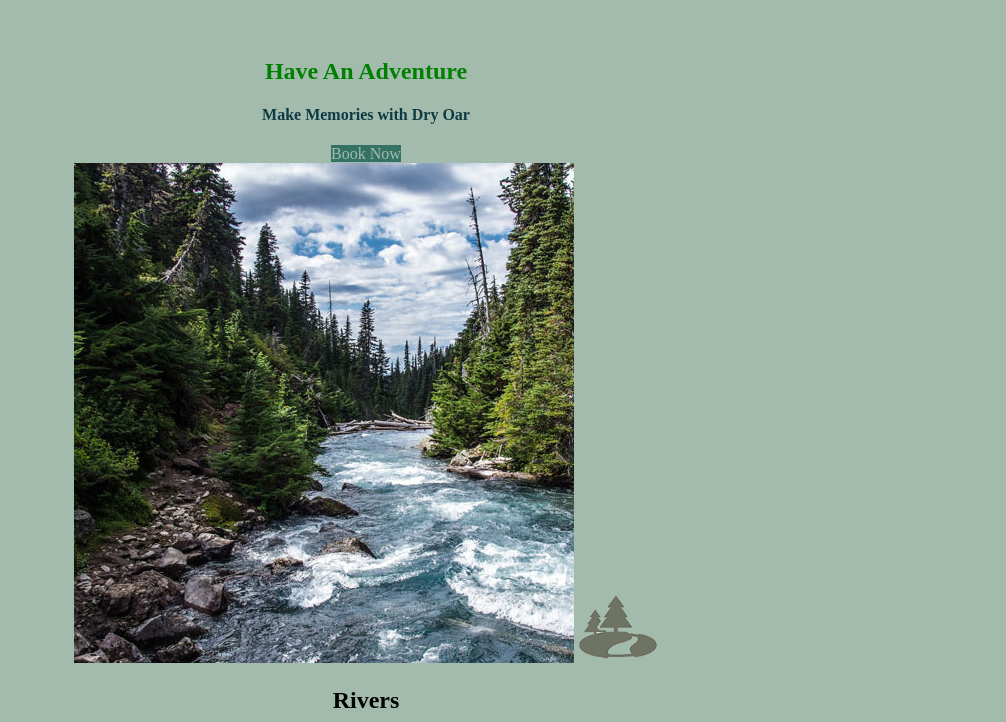
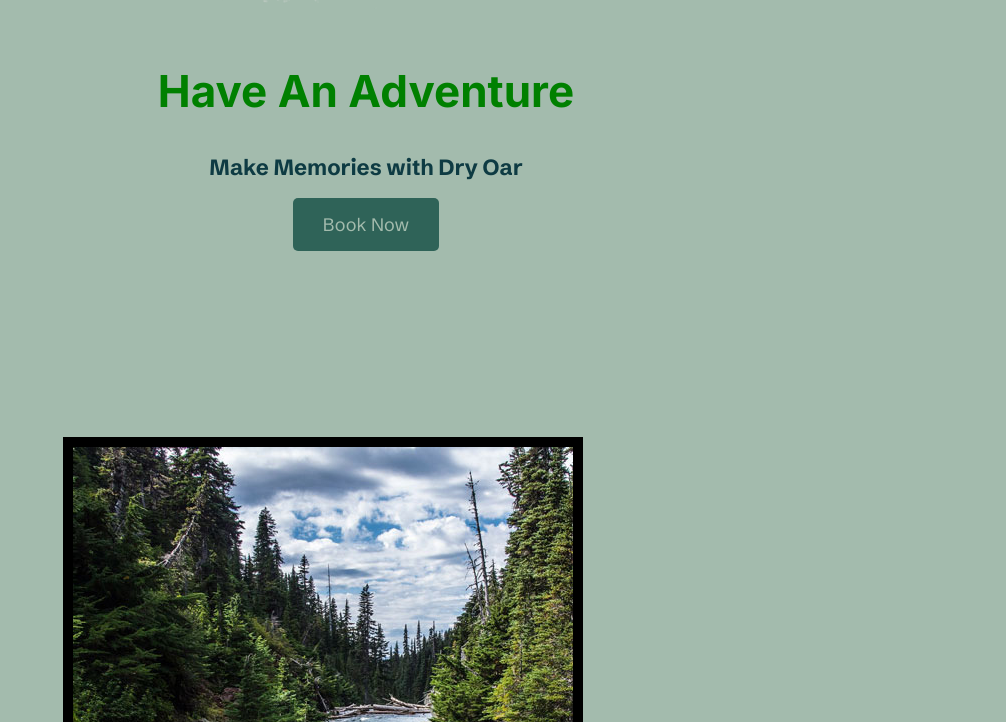
Before and after one commit to NoahWMerrell/wdd130, a plain HTML site: page wwr/index.html in a window 1280 px wide. Shown: the part 918-1640 px from the top of the page, without its empty margins (274-1280 px from the left). Drawn offline with Linux system fonts and the light colour scheme.

Commit message:
Updating formatting for more professional appearance

```diff
--- a/wwr/styles/site-plan-rafting.css
+++ b/wwr/styles/site-plan-rafting.css
@@ -13,7 +13,7 @@ Fonts are separated by a & */
   --accent2-color: white;
 
   /* change the values below to your chosen font(s) */
-  --heading-font: "Inter", sans-serif;
+  --heading-font: "Inter", Arial, sans-serif;
   --paragraph-font: "Schibsted Grotesk", Helvetica, sans-serif;
 
   /* these colors below should be chosen from among your palette colors above */
--- a/wwr/styles/style.css
+++ b/wwr/styles/style.css
@@ -1,24 +1,52 @@
+@import url('https://fonts.googleapis.com/css2?family=Inter:wght@100..900&display=swap');
+@import url('https://fonts.googleapis.com/css2?family=Schibsted+Grotesk:ital,wght@0,400..900;1,400..900&display=swap');
+
 #content {
     max-width: 1600px;
     margin: 0 auto;
 }
 
-nav a,
-#hero-msg h1,
-#hero-msg h4,
-.button-box,
-main section {
+body {
+    background-color: #A3BBAD;
+    font-family: "Schibsted Grotesk", Helvetica, sans-serif;
+    font-size: 22px;
+    margin: 0;
+    padding: 0;
+}
+
+h2 {
+    margin: 0;
+}
+
+#logo_link {
+    padding-top: 5px;
+}
+
+.logo, .icon {
+    width: 80px;
+}
+
+.icon {
+    padding-top: 10px;
+}
+
+nav a, #hero-msg h1, #hero-msg h4, .button-box,  main section {
     text-align: center;
+}
+
+nav a {
+    padding: 35px;
 }
 
 #hero-img {
     width: 100%;
 }
 
-#background,
-.msg,
-.book,
-.join {
+main section img {
+    box-sizing: border-box;
+}
+
+#background, .msg {
     background-color: #357266;
 }
 
@@ -26,59 +54,84 @@ main section {
     height: 725px;
 }
 
-body {
-    background-color: #A3BBAD;
-}
-
-header,
-footer,
-nav a,
-footer a {
+header, footer, footer a {
     background-color: #0E3B43;
     color: gray;
 }
 
 .home-title {
     color: green;
+    font-family: "Inter", Arial, sans-serif;
+    font-size: 2em;
+    margin-top: 10px;
 }
 
-h4,
-.msg h2,
-.msg p {
+.msg {
+    line-height: 1.5em;
+    padding: 35px;
+}
+
+h4, .msg h2, .msg p {
     color: #0E3B43;
 }
 
-.icon,
-.msg p {
+.msg h2 {
+    font-family: "Inter", Arial, sans-serif;
+}
+
+.icon, .msg p {
     color: #A3BBAD;
 }
 
-.icon, .logo {
-    width: 80px;
+.msg p {
+    font-size: .8em;
+    padding-bottom: 15px;
 }
 
-.book,
-.join {
+.rivers-card, .camping-card, .rapids-card {
+    margin: 200px 0;
+}
+
+.mountains {
+    margin: 100px 0;
+}
+
+.book, .join {
+    background-color: #2f6358;
+    color: #A3BBAD;
+    text-decoration: none;
+    font-size: 18px;
+    padding: 15px 30px;
+    margin-top: 50px;
+    border-radius: 5px;
+}
+
+.book:hover, .join:hover {
+    background-color: #0E3B43;
+    color: white;
+}
+
+.card-img {
+    border: 10px solid black;
+}
+
+nav a, footer a {
     color: #A3BBAD;
     text-decoration: none;
 }
 
-.book:hover,
-.join:hover {
-    background-color: #0E3B43;
+nav a:hover, footer a:hover {
+    background-color: #357266;
     color: white;
 }
 
-nav a,
-footer a {
-    color: #A3BBAD;
-    text-decoration: none;
+footer {
+    padding: 25px 50px;
+    margin: 200px;
 }
 
-nav a:hover,
-footer a:hover {
-    background-color: #357266;
-    color: white;
+footer .social img {
+    padding-top: 15px;
 }
 
 footer p {
```
